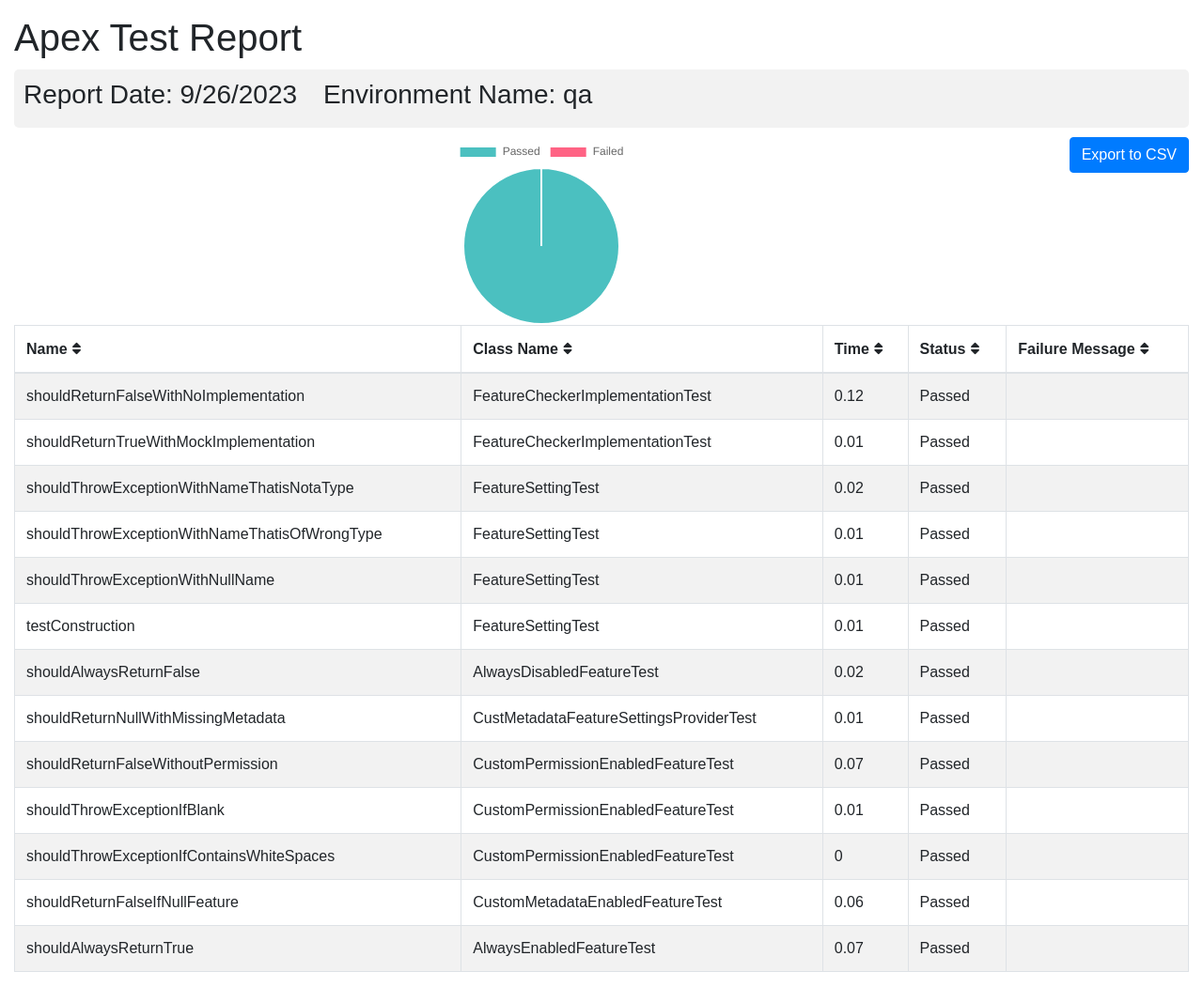
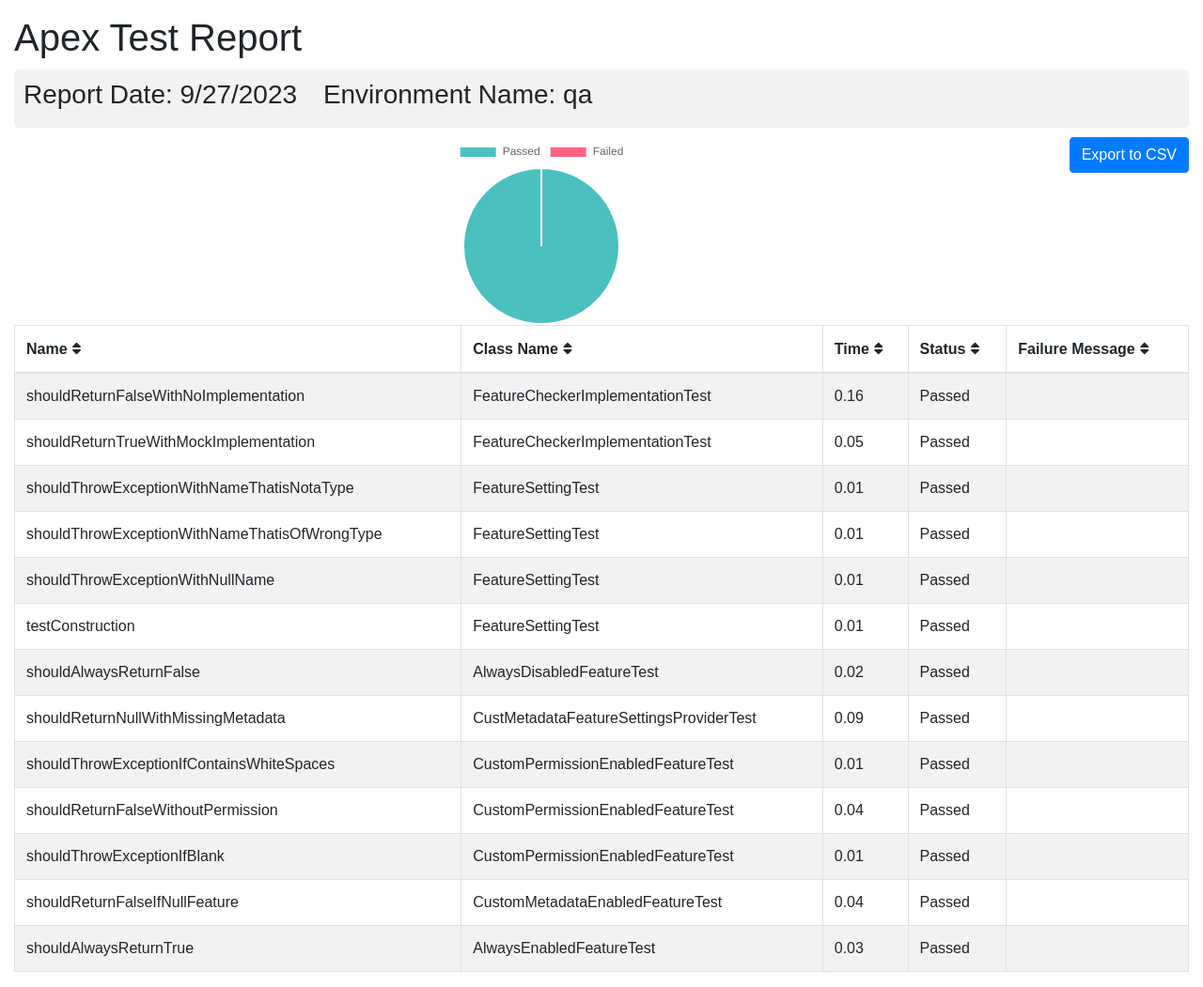
Before and after one commit to flxbl-io/sfops-dashboard, a Jekyll site: the page apextestResults/qa.html, which Jekyll copies as it is, in a window 1280 px wide. Shown: the whole page at 94% size. Built offline with Jekyll 4.4.1, drawn with Linux system fonts in a browser that asks for light colours.

Commit message:
updated test results of qa

```diff
--- a/apextestResults/qa.html
+++ b/apextestResults/qa.html
@@ -102,7 +102,7 @@
       <div class="container-fluid">
         <h1 class="mt-3">Apex Test Report</h1>
         <div class="info-card">
-        <h3>Report Date: 9/26/2023 <span style="margin-left: 20px;">Environment Name: qa</span></h3>
+        <h3>Report Date: 9/27/2023 <span style="margin-left: 20px;">Environment Name: qa</span></h3>
         </div>
         <button onclick="exportTableToCSV('testReport.csv')" class="btn btn-primary float-right">Export to CSV</button>
         <div id="chart-container">
@@ -123,21 +123,21 @@
         <tr>
           <td>shouldReturnFalseWithNoImplementation</td>
           <td>FeatureCheckerImplementationTest</td>
-          <td>0.12</td>
+          <td>0.16</td>
           <td>Passed</td>
           <td></td>
         </tr>
         <tr>
           <td>shouldReturnTrueWithMockImplementation</td>
           <td>FeatureCheckerImplementationTest</td>
-          <td>0.01</td>
+          <td>0.05</td>
           <td>Passed</td>
           <td></td>
         </tr>
         <tr>
           <td>shouldThrowExceptionWithNameThatisNotaType</td>
           <td>FeatureSettingTest</td>
-          <td>0.02</td>
+          <td>0.01</td>
           <td>Passed</td>
           <td></td>
         </tr>
@@ -172,6 +172,13 @@
         <tr>
           <td>shouldReturnNullWithMissingMetadata</td>
           <td>CustMetadataFeatureSettingsProviderTest</td>
+          <td>0.09</td>
+          <td>Passed</td>
+          <td></td>
+        </tr>
+        <tr>
+          <td>shouldThrowExceptionIfContainsWhiteSpaces</td>
+          <td>CustomPermissionEnabledFeatureTest</td>
           <td>0.01</td>
           <td>Passed</td>
           <td></td>
@@ -179,7 +186,7 @@
         <tr>
           <td>shouldReturnFalseWithoutPermission</td>
           <td>CustomPermissionEnabledFeatureTest</td>
-          <td>0.07</td>
+          <td>0.04</td>
           <td>Passed</td>
           <td></td>
         </tr>
@@ -191,23 +198,16 @@
           <td></td>
         </tr>
         <tr>
-          <td>shouldThrowExceptionIfContainsWhiteSpaces</td>
-          <td>CustomPermissionEnabledFeatureTest</td>
-          <td>0</td>
-          <td>Passed</td>
-          <td></td>
-        </tr>
-        <tr>
           <td>shouldReturnFalseIfNullFeature</td>
           <td>CustomMetadataEnabledFeatureTest</td>
-          <td>0.06</td>
+          <td>0.04</td>
           <td>Passed</td>
           <td></td>
         </tr>
         <tr>
           <td>shouldAlwaysReturnTrue</td>
           <td>AlwaysEnabledFeatureTest</td>
-          <td>0.07</td>
+          <td>0.03</td>
           <td>Passed</td>
           <td></td>
         </tr>
```
